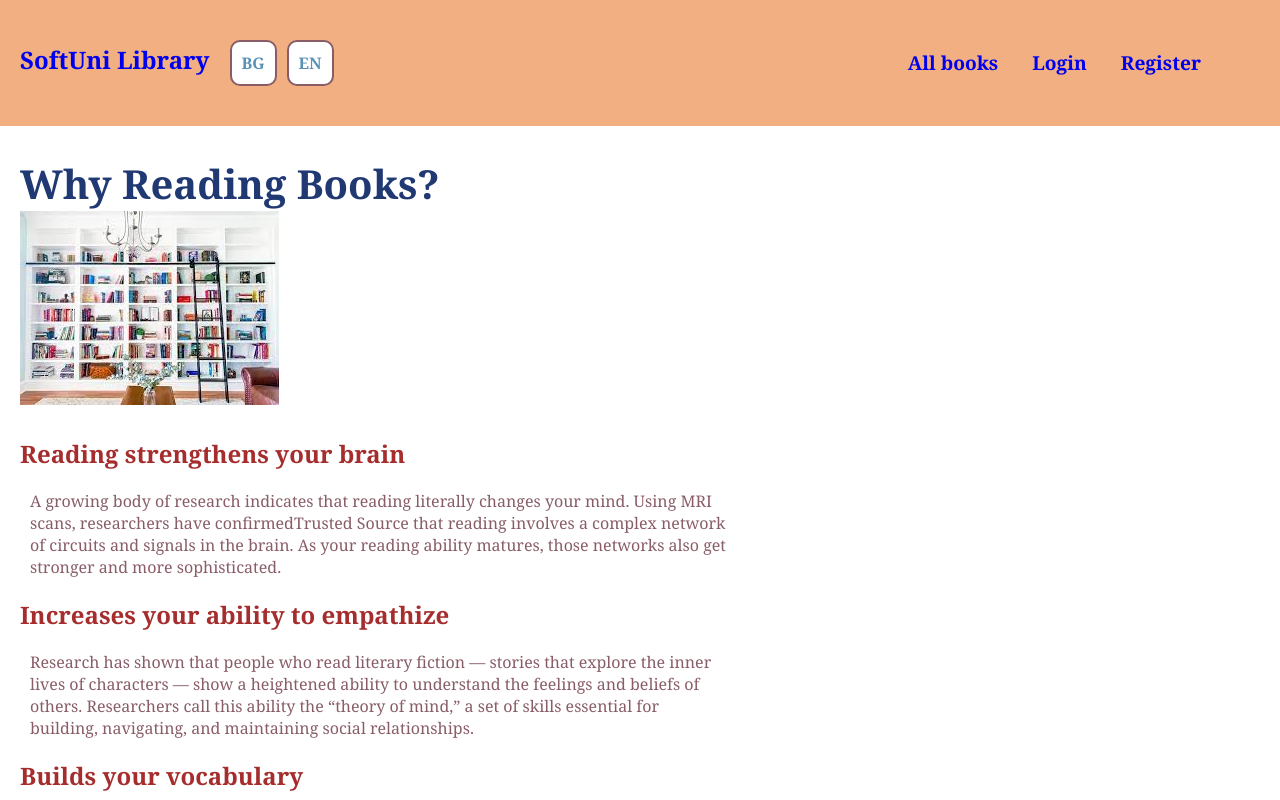
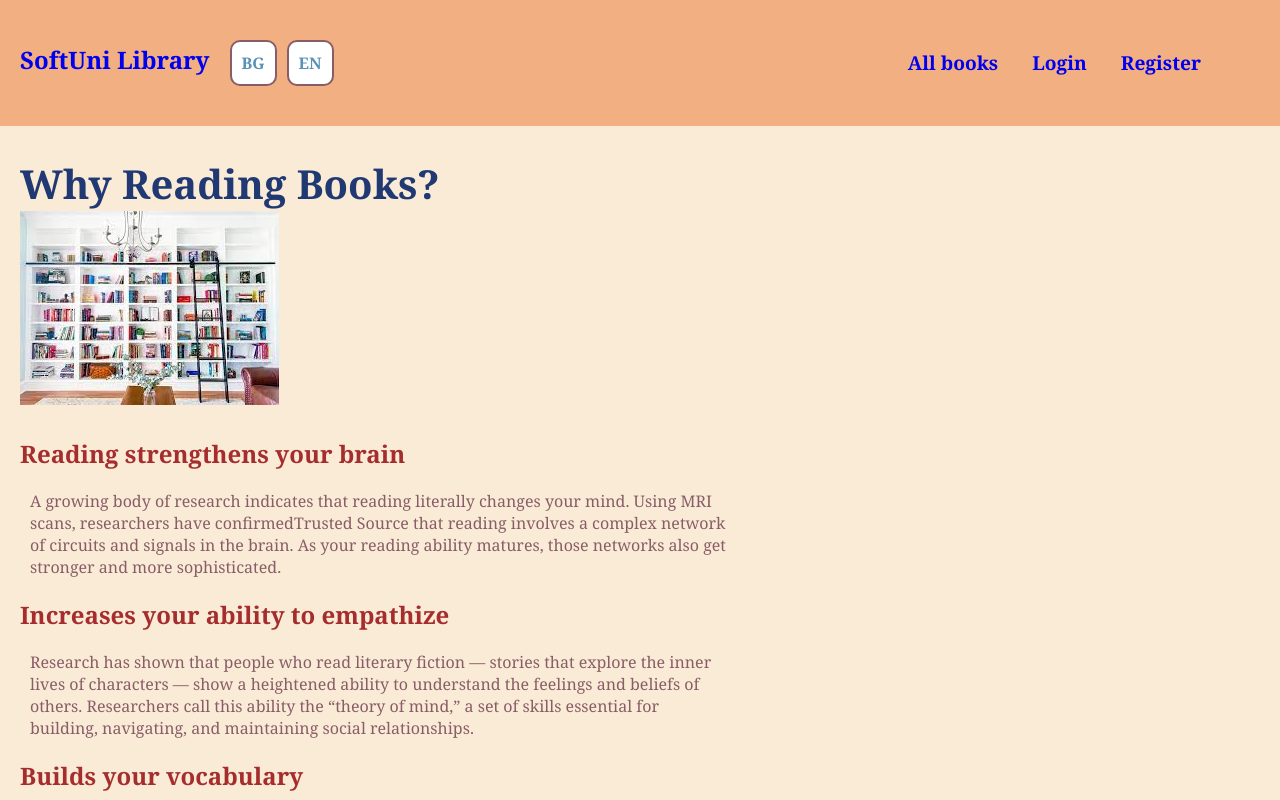
Before and after one commit to tanya-ivanova/Softuni-Library, a React (Create React App) app: page / in a window 1280 px wide. Shown: the top 800 px of the page. Built offline with nearby package versions, Linux system fonts and the light colour scheme.

Commit message:
Updating hoome css

```diff
--- a/src/components/home/Home.module.css
+++ b/src/components/home/Home.module.css
@@ -1,6 +1,8 @@
 .home-page {
     color: #895D67;
     padding-left: 20px;
+    padding-bottom: 10px;
+    background-color: antiquewhite;
 }
 
 .img-wrapper {
```
